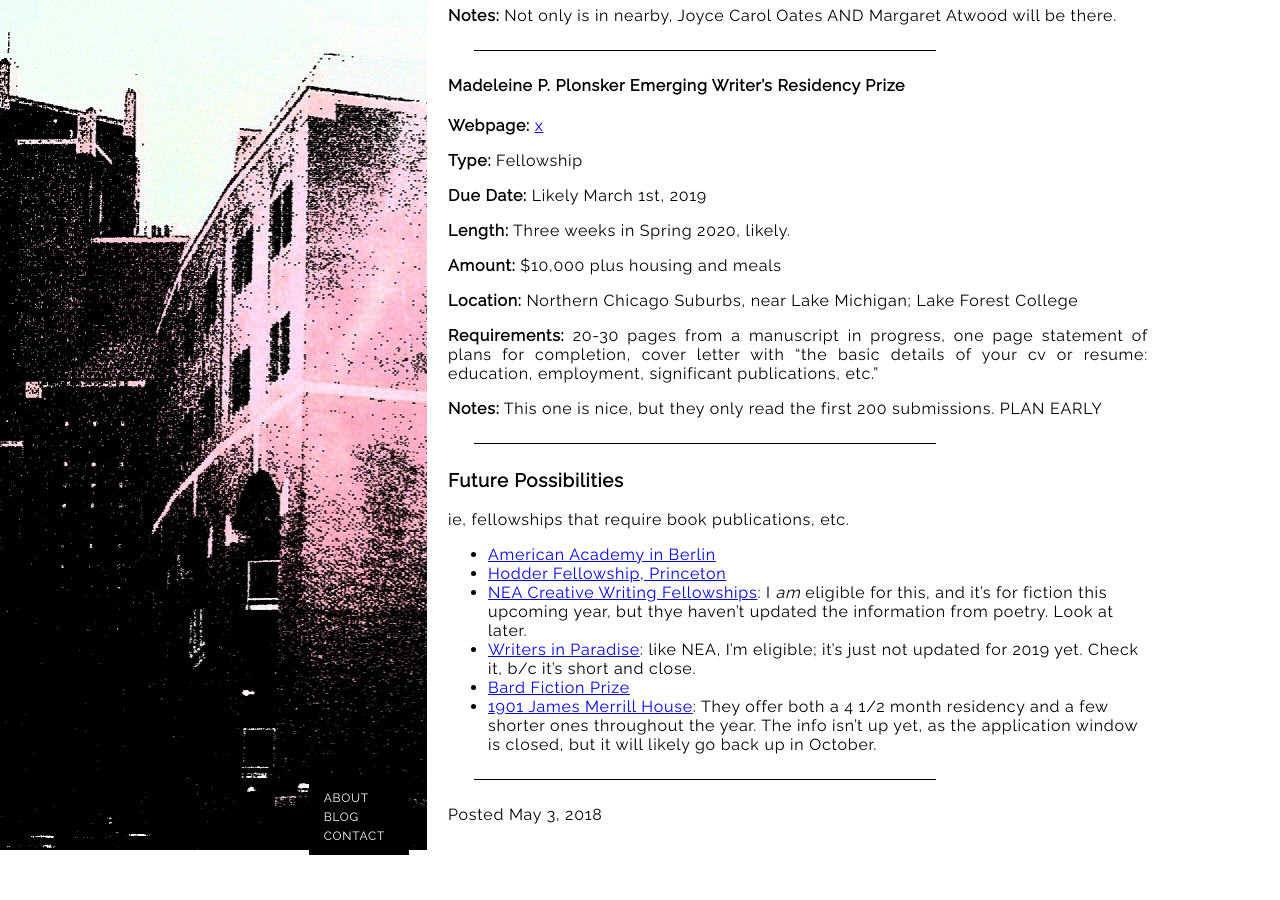
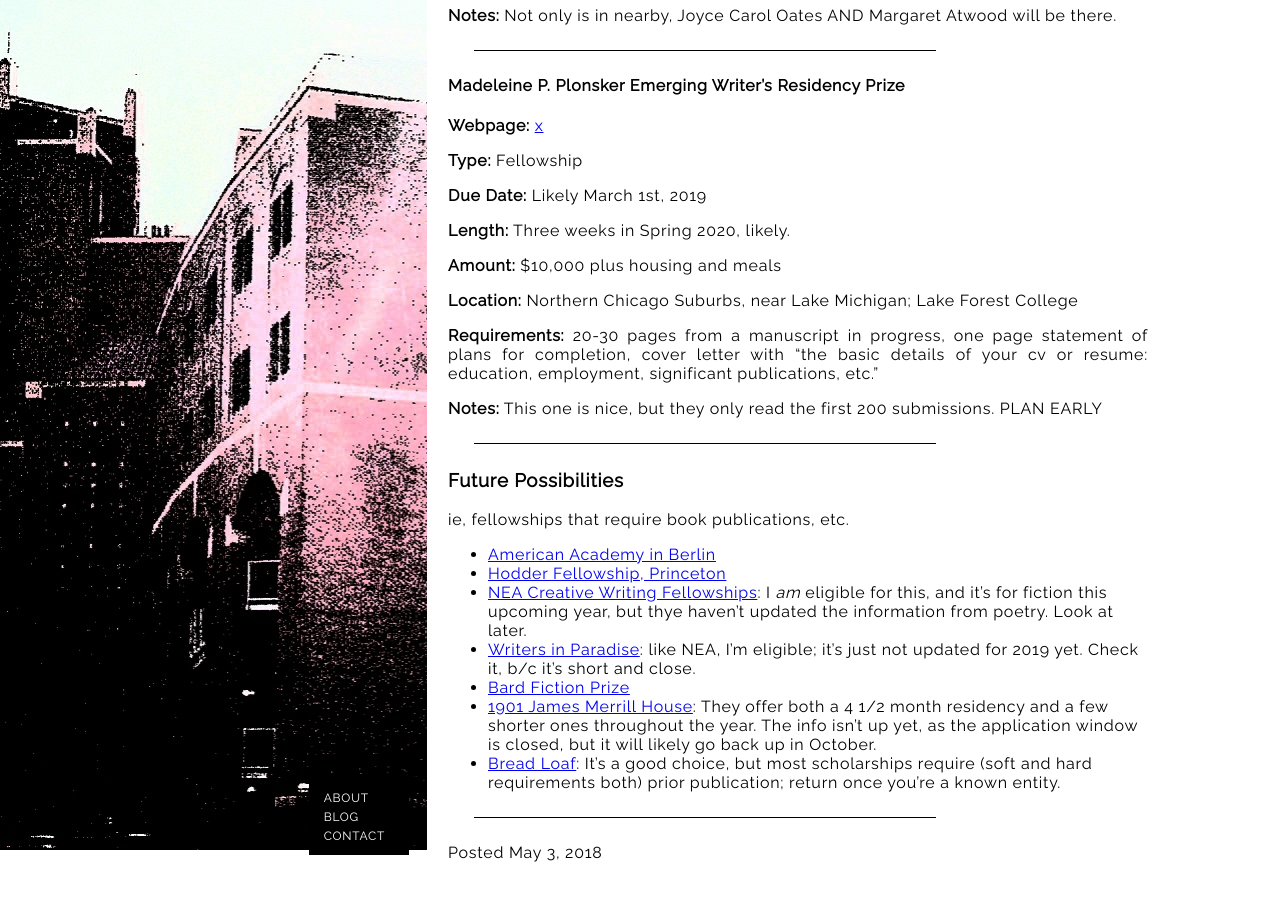
Before and after one commit to towercity/author-webpage, a Jekyll site: the page built from _posts/2018-05-03-fellowships-grants.md, in a window 1280 px wide and 900 px high, scrolled down 1259 px. Built offline with Jekyll 4.4.1, drawn with Linux system fonts in a browser that asks for light colours; some web fonts are replaced; before the commit the page ends 2121 px from its top, so only the background shows below that.

Commit message:
Add breadloaf

```diff
--- a/_posts/2018-05-03-fellowships-grants.md
+++ b/_posts/2018-05-03-fellowships-grants.md
@@ -83,3 +83,4 @@ ie, fellowships that require book publications, etc.
 * [Writers in Paradise](https://www.writersinparadise.com/): like NEA, I'm eligible; it's just not updated for 2019 yet. Check it, b/c it's short and close.
 * [Bard Fiction Prize](http://www.bard.edu/bfp/)
 * [1901 James Merrill House](http://jamesmerrillhouse.org/residency/writer-in-residence-program/): They offer both a 4 1/2 month residency and a few shorter ones throughout the year. The info isn't up yet, as the application window is closed, but it will likely go back up in October.
+* [Bread Loaf](http://www.middlebury.edu/bread-loaf-conferences/admissions): It's a good choice, but most scholarships require (soft and hard requirements both) prior publication; return once you're a known entity.
```
